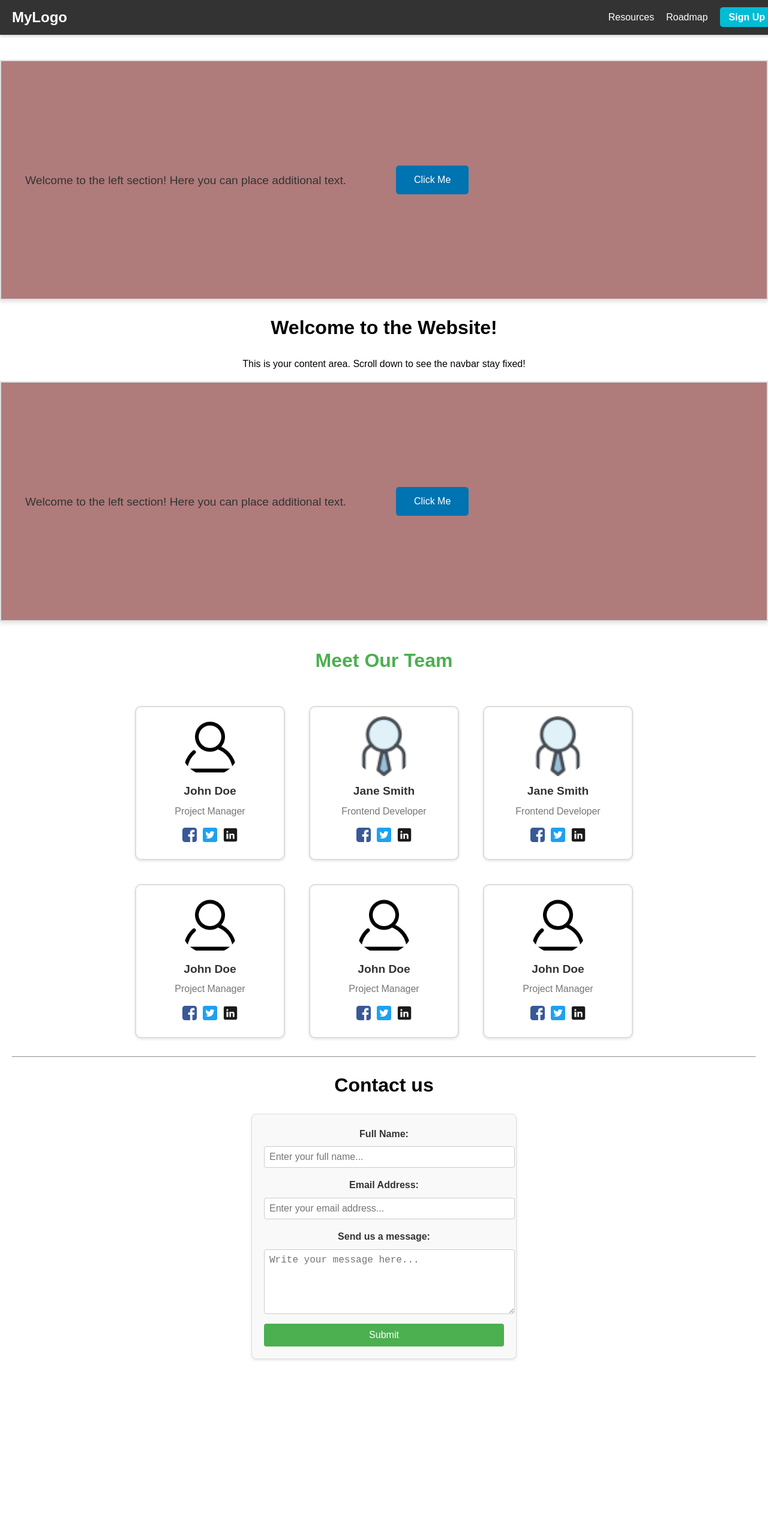
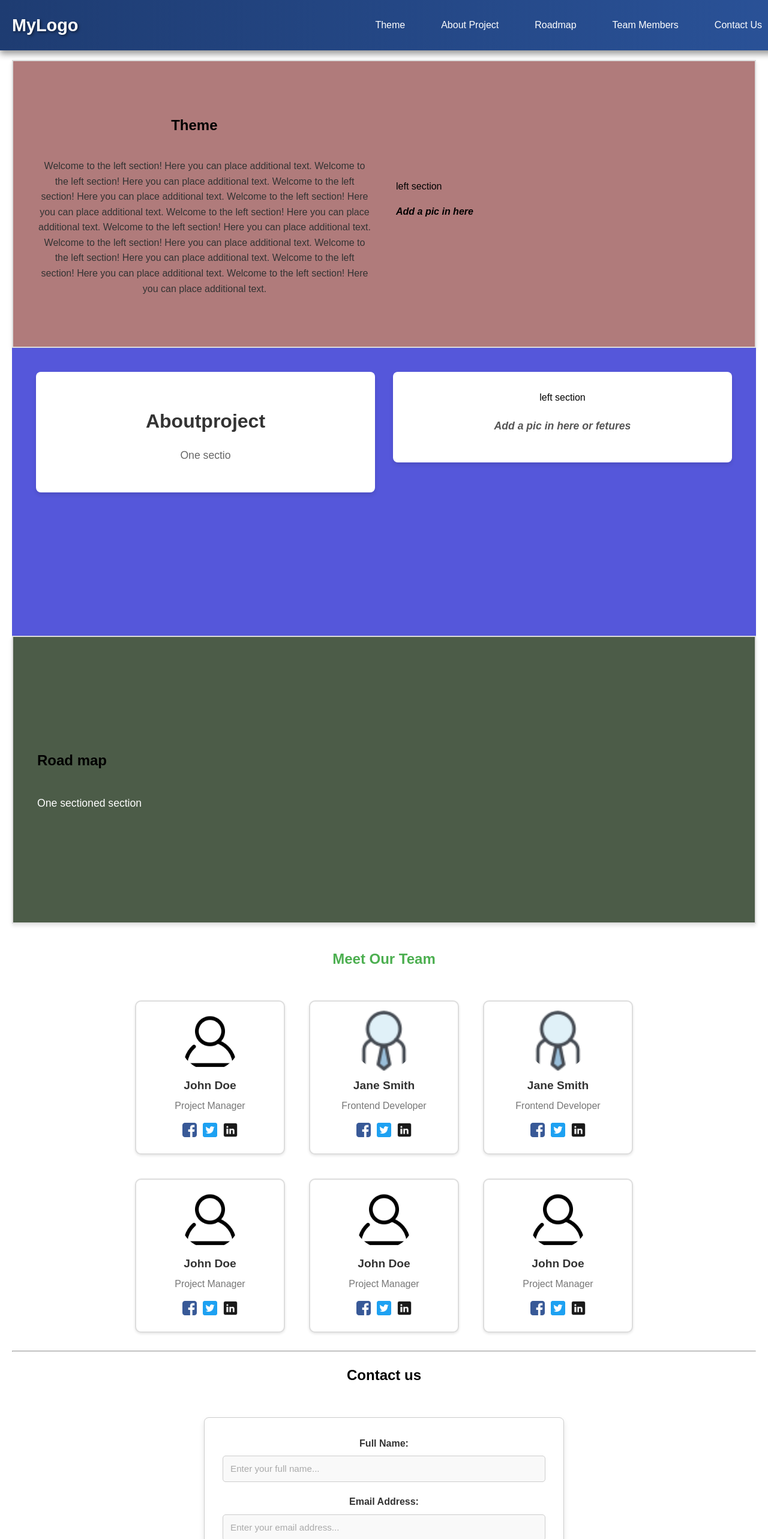
Before and after one commit to Hasindu-1/https---github.com-Skiil-Forge-Skill-forge-marketing-page, a React (Create React App) app: page / in a window 1280 px wide. Shown: the top 2566 px of the page at 60% size. Before the commit the page ends 2286 px from the top, so only its background shows below. Built offline with nearby package versions, Linux system fonts and the light colour scheme.

Commit message:
Structure of Marketing page

```diff
--- a/src/App.js
+++ b/src/App.js
@@ -11,6 +11,8 @@ import facebookIcon from "./icons/4102573_applications_facebook_media_social_ico
 import linkedinIcon from "./icons/2986200_linkdin_logo_media_social_icon.png";
 import twitterIcon from "./icons/5296516_tweet_twitter_twitter logo_icon.png"
 import Contact from "./Components/Contact";
+import Roadmap from "./Components/Roadmap";
+import Aboutproject from "./Components/Aboutproject";
 
 function App() {
   // Team Member Data
@@ -83,13 +85,24 @@ function App() {
       <Navbar />
 
       {/* Main Content */}
-      <div style={{ marginTop: "80px", padding: "20px" }}>
+      <div style={{ marginTop: "80px", padding: "20px" }}> {/* IF this one is not set can remove it will set all in one page without deviding the content */}
+        <section id="theme">
            <FramedArea />
-        <h1>Welcome to the Website!</h1>
-        <p>This is your content area. Scroll down to see the navbar stay fixed!</p>
-        <FramedArea />
+        </section>
+
+        {/*Roadmap */}
+        <section id="aboutproject">
+          <Aboutproject></Aboutproject>
+        </section>
+
+        {/*Roadmap */}
+        <section id="Roadmap">
+          <Roadmap></Roadmap>
+        </section>
+
 
         {/* Team Members Section */}
+        <section id="team" className="Team-members">
           <h1 style={{ margin: "40px 0", color: "#4CAF50" }}>Meet Our Team</h1>
           <div className="team-container">
             {teamMembers.map((member, index) => (
@@ -103,9 +116,14 @@ function App() {
             ))}
           </div>
           <hr></hr>
-        {/* Form submittion */}
+        </section>
+
+
+        {/* Form submittion-contact us */}
+        <section id="contact">
           <h1>Contact us</h1>
           <Contact></Contact>
+        </section>
 
 
 
--- /dev/null
+++ b/src/Components/Aboutproject.css
@@ -0,0 +1,82 @@
+/* Overall Container */
+.aboutproject-area {
+    display: flex;
+    justify-content: space-between;
+    align-items: flex-start;
+    padding: 40px;
+    gap: 30px;
+    background-color: #5557da;
+    box-sizing: border-box;
+    height: 60vh;
+  }
+
+  /* Left Section */
+  .Aleft-section {
+    flex: 1;
+    background-color: #fff;
+    padding: 30px;
+    border-radius: 8px;
+    box-shadow: 0 4px 6px rgba(0, 0, 0, 0.1);
+  }
+
+  .Aleft-section h1 {
+    font-size: 2rem;
+    color: #333;
+    margin-bottom: 15px;
+    font-weight: bold;
+  }
+
+  .Aleft-section p {
+    font-size: 1.1rem;
+    color: #666;
+    line-height: 1.6;
+  }
+
+  /* Right Section */
+  .Aright-section {
+    flex: 1;
+    background-color: #fff;
+    padding: 30px;
+    border-radius: 8px;
+    box-shadow: 0 4px 6px rgba(0, 0, 0, 0.1);
+    display: flex;
+    flex-direction: column;
+    justify-content: center;
+    align-items: center;
+  }
+
+  .Aright-section p {
+    font-size: 1.1rem;
+    color: #555;
+    margin-top: 20px;
+    text-align: center;
+  }
+
+  .Aright-section img {
+    max-width: 100%;
+    height: auto;
+    border-radius: 8px;
+    margin-bottom: 20px;
+  }
+
+  /* Responsive Design */
+  @media (max-width: 768px) {
+    .roadmap-area {
+      flex-direction: column;
+      padding: 20px;
+      gap: 20px;
+    }
+
+    .left-section, .right-section {
+      width: 100%;
+      padding: 20px;
+    }
+
+    .left-section h1 {
+      font-size: 1.5rem;
+    }
+
+    .left-section p, .right-section p {
+      font-size: 1rem;
+    }
+  }
--- /dev/null
+++ b/src/Components/Aboutproject.js
@@ -0,0 +1,25 @@
+import React from 'react';
+import './Aboutproject.css';
+
+const Aboutproject = () => {
+  return (
+    <div className="aboutproject-area">
+      {/* Left Section */}
+      <div className="Aleft-section">
+        <h1>Aboutproject</h1>
+        <p>One sectio</p>
+        {/* Add the project description over here */}
+
+
+       </div>
+
+       {/* Right Section     */}
+      <div className="Aright-section">
+        <>left section</>
+        <p><b><i>Add a pic in here or fetures</i></b></p>
+      </div>
+    </div>
+  );
+};
+
+export default Aboutproject;
--- a/src/Components/Contact.css
+++ b/src/Components/Contact.css
@@ -1,43 +1,85 @@
-/* Contact.css */
+/* General form container */
 #form-box {
   display: flex;
   flex-direction: column;
-    max-width: 400px;
-    margin: 0 auto;
-    padding: 20px;
-    border: 1px solid #ddd;
+  max-width: 600px;
+  margin: 50px auto; /* Centers the form */
+  padding: 30px;
+  border: 1px solid #ccc; /* Subtle border */
   border-radius: 8px;
+  background-color: #ffffff;
+  box-shadow: 0 4px 8px rgba(0, 0, 0, 0.1); /* Soft shadow for form depth */
+  box-sizing: border-box;
+}
+
+/* Form labels */
+#form-box label {
+  margin-bottom: 8px;
+  font-weight: 600;
+  color: #333;
+  font-size: 1rem;
+}
+
+/* Input and textarea styles */
+#form-box input,
+#form-box textarea {
+  margin-bottom: 20px;
+  padding: 12px;
+  border: 1px solid #ccc; /* Neutral border */
+  border-radius: 5px;
+  font-size: 1rem;
   background-color: #f9f9f9;
+  color: #333;
+  box-sizing: border-box;
+  transition: border 0.2s ease;
+}
+
+/* Focus state */
+#form-box input:focus,
+#form-box textarea:focus {
+  border-color: #4CAF50; /* Green border for focus */
+  outline: none;
+  background-color: #fff;
+}
+
+/* Placeholder styling */
+#form-box input::placeholder,
+#form-box textarea::placeholder {
+  color: #aaa;
+  font-size: 0.95rem;
+}
+
+/* Submit button styles */
+#form-box button {
+  padding: 12px 20px;
+  background-color: #4CAF50; /* Green button */
+  color: #fff;
+  border: none;
+  border-radius: 5px;
+  font-size: 1rem;
+  font-weight: 600;
+  cursor: pointer;
   box-shadow: 0 2px 4px rgba(0, 0, 0, 0.1);
 }
 
-  #form-box label {
-    margin-bottom: 8px;
-    font-weight: bold;
-    color: #333;
+#form-box button:hover {
+  background-color: #45a049; /* Slightly darker green */
+}
+
+/* Responsive adjustments for small screens */
+@media (max-width: 768px) {
+  #form-box {
+    padding: 20px;
   }
 
   #form-box input,
   #form-box textarea {
-    margin-bottom: 16px;
-    padding: 8px;
-    border: 1px solid #ccc;
-    border-radius: 4px;
-    font-size: 16px;
-    width: 100%;
+    font-size: 0.9rem;
+    padding: 10px;
   }
 
   #form-box button {
-    padding: 10px 15px;
-    background-color: #4CAF50;
-    color: #fff;
-    border: none;
-    border-radius: 4px;
-    font-size: 16px;
-    cursor: pointer;
-    transition: background-color 0.3s ease;
+    font-size: 0.9rem;
+    padding: 10px;
   }
-
-  #form-box button:hover {
-    background-color: #45a049;
 }
--- a/src/Components/Contact.js
+++ b/src/Components/Contact.js
@@ -3,7 +3,7 @@ import './Contact.css'; // Import a new CSS file for the form-specific styles
 
 const Contact = () => {
   return (
-    <form action="https://formspree.io/f/meoqqloe" method="POST" id="form-box">
+    <form action="https://formspree.io/f/mjkvqwej" method="POST" id="form-box">
       <label htmlFor="name">Full Name:</label>
       <input type="text" id="name" name="name" placeholder="Enter your full name..." required />
 
--- a/src/Components/Navbar.css
+++ b/src/Components/Navbar.css
@@ -1,22 +1,36 @@
-/* Navbar.css */
+/* Navbar Styles */
 .navbar {
   position: fixed;
   top: 0;
   width: 100%;
-    background-color: #333;
+  height: 8%;
+  background: linear-gradient(90deg, #333, #1e3c72);
   color: white;
   display: flex;
   justify-content: space-between;
   align-items: center;
   padding: 10px 20px;
-    box-shadow: 0 2px 5px rgba(0, 0, 0, 0.2);
+  box-shadow: 0 4px 6px rgba(0, 0, 0, 0.3);
   z-index: 1000;
+  transition: background-color 0.3s ease-in-out, box-shadow 0.3s ease-in-out;
+}
+
+.navbar:hover {
+  background: linear-gradient(90deg, #1e3c72, #2a5298);
+  box-shadow: 0 6px 10px rgba(0, 0, 0, 0.4);
 }
 
 .navbar-logo {
-    font-size: 1.5rem;
+  font-size: 1.8rem;
   font-weight: bold;
-    color: white;
+  color: #fff;
+  text-shadow: 2px 2px 4px rgba(0, 0, 0, 0.5);
+  cursor: pointer;
+  transition: transform 0.3s ease-in-out;
+}
+
+.navbar-logo:hover {
+  transform: scale(1.1);
 }
 
 .navbar-links {
@@ -27,29 +41,85 @@
 }
 
 .navbar-links li {
-    margin: 0 10px;
+  margin: 0 15px;
 }
 
 .navbar-links a {
   text-decoration: none;
   color: white;
   font-size: 1rem;
-    transition: color 0.3s;
+  padding: 10px 15px;
+  transition: color 0.3s, background-color 0.3s, transform 0.3s ease-in-out;
+  border-radius: 8px;
 }
 
-  .navbar-links a:hover {
-    color: #00bcd4;
+.navbar-links a:hover,
+.navbar-links a:focus {
+  background-color: #00bcd4;
+  color: #fff;
+  transform: translateY(-2px);
+  box-shadow: 0 4px 8px rgba(0, 188, 212, 0.3);
 }
 
-  .signup-btn {
-    background-color: #00bcd4;
+/* Responsive Navbar Toggle */
+.navbar-toggle {
+  display: none;
+  font-size: 2rem;
   color: white;
-    padding: 8px 15px;
-    border-radius: 5px;
-    font-weight: bold;
-    transition: background-color 0.3s;
+  background: transparent;
+  border: none;
+  cursor: pointer;
+  transition: transform 0.3s ease-in-out;
 }
 
-  .signup-btn:hover {
-    background-color: #0197a1;
+.navbar-toggle:focus {
+  outline: none;
 }
+
+.navbar-toggle:hover {
+  transform: rotate(90deg);
+}
+
+.navbar-links.active {
+  display: block;
+}
+
+@media (max-width: 768px) {
+  .navbar-links {
+    position: absolute;
+    top: 60px;
+    left: 0;
+    width: 100%;
+    background: linear-gradient(90deg, #333, #1e3c72);
+    display: none;
+    flex-direction: column;
+    padding: 10px 0;
+    box-shadow: 0 4px 8px rgba(0, 0, 0, 0.4);
+  }
+
+  .navbar-links li {
+    margin: 10px 0;
+    text-align: center;
+  }
+
+  .navbar-toggle {
+    display: block;
+  }
+
+  .navbar-links.active {
+    display: flex;
+    animation: fadeIn 0.5s ease-in-out;
+  }
+}
+
+/* Fade In Animation */
+@keyframes fadeIn {
+  from {
+    opacity: 0;
+    transform: translateY(-10px);
+  }
+  to {
+    opacity: 1;
+    transform: translateY(0);
+  }
+}
--- a/src/Components/Navbar.js
+++ b/src/Components/Navbar.js
@@ -1,14 +1,23 @@
-import React from 'react';
+import React, { useState } from 'react';
 import './Navbar.css';
 
 const Navbar = () => {
+  const [isMenuOpen, setIsMenuOpen] = useState(false);
+
+  const toggleMenu = () => setIsMenuOpen(!isMenuOpen);
+
   return (
     <nav className="navbar">
       <div className="navbar-logo">MyLogo</div>
-      <ul className="navbar-links">
-        <li><a href="#resources">Resources</a></li>
-        <li><a href="#roadmap">Roadmap</a></li>
-        <li><a href="#signup" className="signup-btn">Sign Up</a></li>
+      <button className="navbar-toggle" onClick={toggleMenu} aria-label="Toggle menu">
+        ☰
+      </button>
+      <ul className={`navbar-links ${isMenuOpen ? 'active' : ''}`}>
+        <li><a href="#theme" className="navbar-link">Theme</a></li>
+        <li><a href="#aboutproject" className="navbar-link">About Project</a></li>
+        <li><a href="#Roadmap" className="navbar-link">Roadmap</a></li>
+        <li><a href="#team" className="navbar-link">Team Members</a></li>
+        <li><a href="#contact" className="navbar-link">Contact Us</a></li>
       </ul>
     </nav>
   );
--- /dev/null
+++ b/src/Components/Roadmap.js
@@ -0,0 +1,19 @@
+import React from 'react';
+import './roadmap.css';
+
+const Roadmap = () => {
+  return (
+    <div className="roadmap-area">
+      {/* Left Section */}
+      <div className="section">
+        <h1>Road map</h1>
+        <p>One sectioned section</p>
+        {/* Add the road map over here */}
+
+
+       </div>
+    </div>
+  );
+};
+
+export default Roadmap;
--- /dev/null
+++ b/src/Components/roadmap.css
@@ -0,0 +1,49 @@
+.roadmap-area {
+    border: 2px solid #ddd;
+    padding: 20px;
+    margin: 0 auto; /* Center the container */
+    width: 100%; /* Full width   chnage the 100 vh width*/
+    height: 60vh; /* Slightly more than half viewport height */
+    display: flex;
+    justify-content: flex-start; /* Align content to the left side */
+    align-items: center; /* Align vertically */
+    box-shadow: 0 4px 6px rgba(0, 0, 0, 0.1);
+    background-color: #4c5c48;
+    box-sizing: border-box;
+  }
+
+  .section {
+    flex: 1; /* Take up half of the container */
+    padding: 20px;
+    display: flex;
+    flex-direction: column;
+    justify-content: center; /* Center content vertically */
+    align-items: flex-start; /* Align content to the left */
+  }
+
+  .section h2 {
+    font-size: 2rem;
+    color: #333;
+    margin-bottom: 10px;
+  }
+
+  .section p {
+    font-size: 1.1rem;
+    color: #ffffff;
+    line-height: 1.6;
+  }
+
+  .section a {
+    display: inline-block;
+    margin-top: 15px;
+    padding: 10px 20px;
+    background-color: #0073b1;
+    color: white;
+    text-decoration: none;
+    border-radius: 5px;
+    font-size: 1rem;
+  }
+
+  .section a:hover {
+    background-color: #005582;
+  }
--- a/src/page/FramedArea.css
+++ b/src/page/FramedArea.css
@@ -1,9 +1,9 @@
 .framed-area {
     border: 2px solid #ddd;
     padding: 20px;
-    margin-left: -20px;
-    width: 100vw; /* Full viewport width */
-    height: 50vh; /* Half viewport height */
+
+    width: 100%; /* Full viewport width */
+    height: 60vh; /* bitter more than Half viewport height */
     display: flex;
     justify-content: space-between; /* Place sections side by side */
     align-items: center; /* Align vertically */
@@ -24,6 +24,9 @@
     justify-content: center;
     align-items: flex-start; /* Align text to the left */
   }
+  .Topic{
+    margin-left: 40%;
+  }
 
   .left-section {
     display: flex;
@@ -33,22 +36,7 @@
   }
 
   .framed-text {
-    font-size: 1.2rem;
+
     color: #333;
     margin-bottom: 1rem;
   }
-
-  .framed-button {
-    background-color: #0073b1;
-    color: white;
-    border: none;
-    padding: 15px 30px;
-    font-size: 1rem;
-    border-radius: 5px;
-    cursor: pointer;
-    transition: background-color 0.3s ease;
-  }
-
-  .framed-button:hover {
-    background-color: #005582;
-  }
--- a/src/page/FramedArea.js
+++ b/src/page/FramedArea.js
@@ -1,21 +1,30 @@
 import React from 'react';
 import './FramedArea.css';
 
-const FramedArea = ({ text, buttonLabel, onClick }) => {
+const FramedArea = () => {
   return (
     <div className="framed-area">
       {/* Left Section */}
       <div className="left-section">
+        <h1 className='Topic'>Theme </h1>
         <p className="framed-text">
-          {text || "Welcome to the left section! Here you can place additional text."}
+        Welcome to the left section! Here you can place additional text.
+        Welcome to the left section! Here you can place additional text.
+        Welcome to the left section! Here you can place additional text.
+        Welcome to the left section! Here you can place additional text.
+        Welcome to the left section! Here you can place additional text.
+        Welcome to the left section! Here you can place additional text.
+        Welcome to the left section! Here you can place additional text.
+        Welcome to the left section! Here you can place additional text.
+        Welcome to the left section! Here you can place additional text.
+        Welcome to the left section! Here you can place additional text.
         </p>
       </div>
 
       {/* Right Section     */}
       <div className="right-section">
-        <button className="framed-button" onClick={onClick}>
-          {buttonLabel || "Click Me"}
-        </button>
+        <>left section</>
+        <p><b><i>Add a pic in here</i></b></p>
       </div>
     </div>
   );
```
Lines whose indentation alone changed are shown as unchanged.
